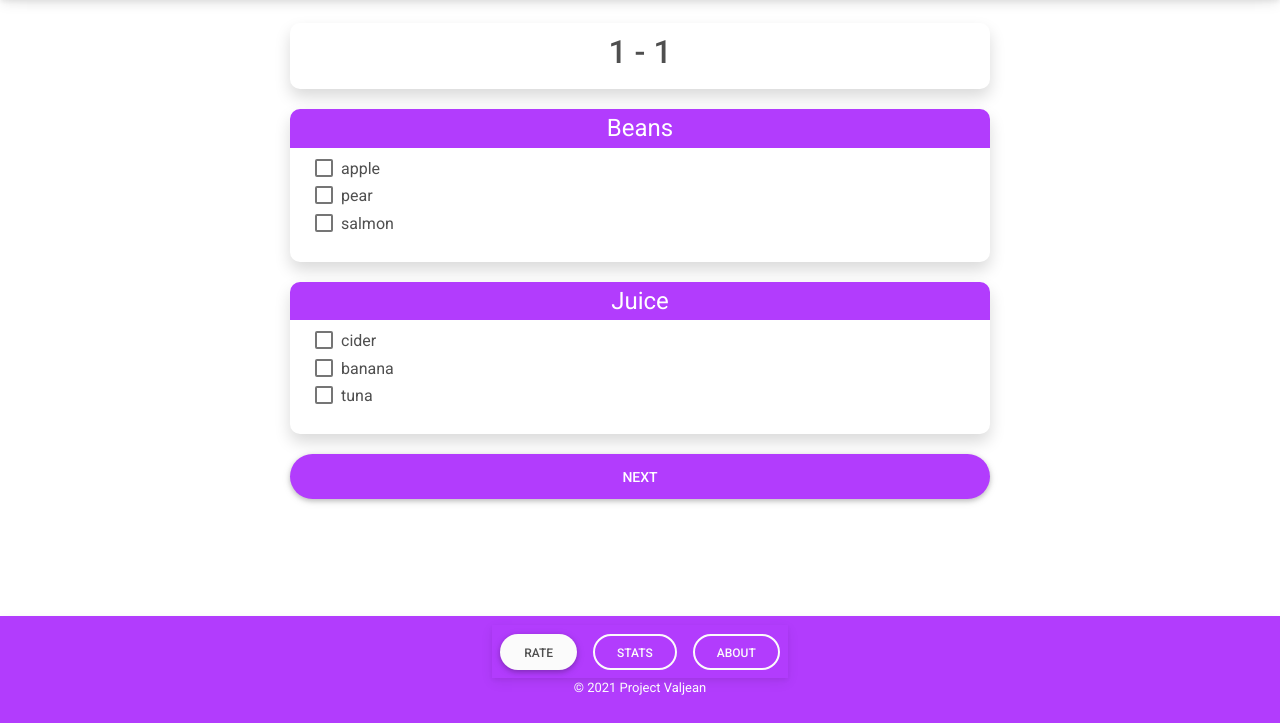
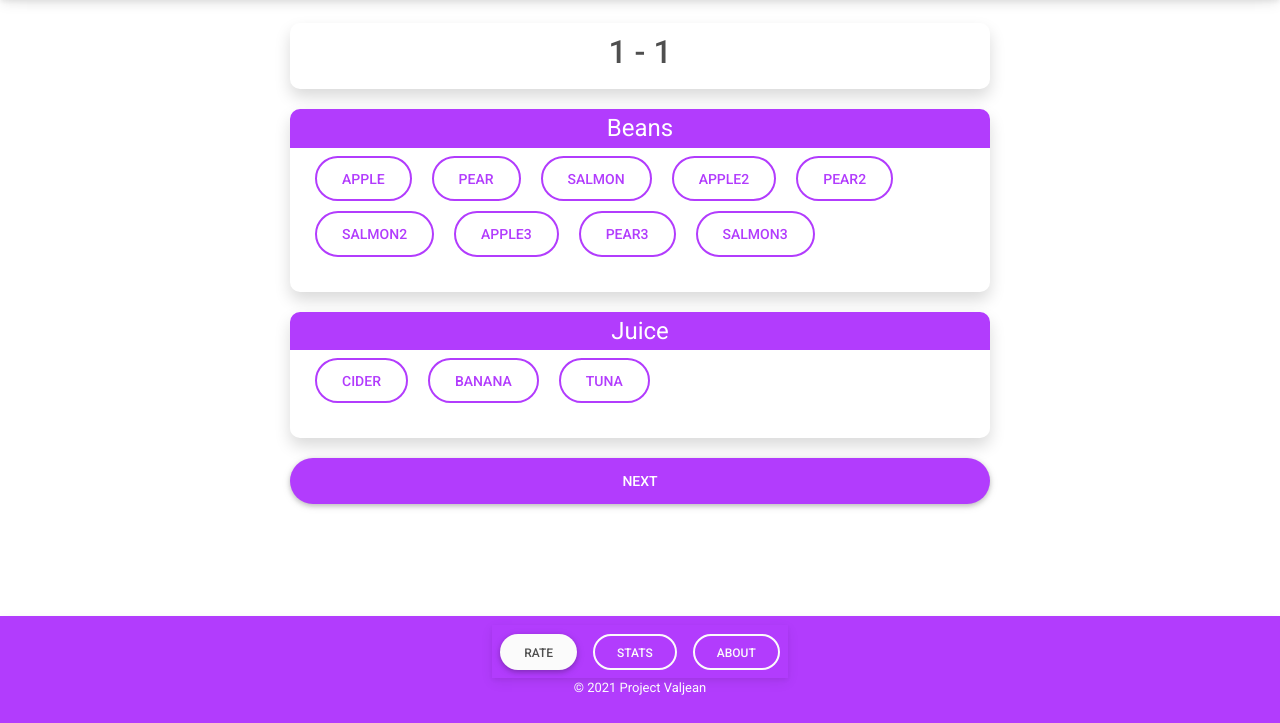
Before and after one commit to mcookly/project-valjean, a Flask app: page /rate/1/1/select/ in a window 1280 px wide. Shown: the part 77-800 px from the top of the page. Run offline with Flask 2, Linux system fonts and the light colour scheme; some libraries are stand-ins or nearby versions.

Commit message:
Changed select food btn layout

```diff
--- a/web/src/main.py
+++ b/web/src/main.py
@@ -26,7 +26,7 @@ def meal(dh):
     return render_template('rate/meal.html', dh=dh, meals=meals)
 @app.route('/rate/<dh>/<meal>/select/')
 def select(dh, meal):
-    food = {'Beans': ['apple', 'pear', 'salmon'], 'Juice': ['cider', 'banana', 'tuna']} # TODO: replace with SQL data
+    food = {'Beans': ['apple', 'pear', 'salmon', 'apple2', 'pear2', 'salmon2', 'apple3', 'pear3', 'salmon3',], 'Juice': ['cider', 'banana', 'tuna']} # TODO: replace with SQL data
     return render_template('rate/select.html', dh=dh, meal=meal, food_items = food)
 @app.route('/rate/rating/<dh>/<meal>/<food>')
 def rating(dh, meal, food):
--- a/web/src/templates/rate/select.html
+++ b/web/src/templates/rate/select.html
@@ -1,16 +1,26 @@
 {% extends "rate-base.html" %}
 {% set active_page = "Rate" %}
 {% block content %}
+<script>
+    $(document).ready(function() {
+        $(".btn-check").click(function(e) {
+            // Change thumbs up/down color on active radion btn.
+            var id = this.id;
+            console.log("Clicked " + id); // debug
+            $("#label-" + id).toggleClass("btn-outline-secondary btn-secondary");
+        });
+    });
+</script>
 <form action="{{ url_for('record_food_items', dh=dh, meal=meal) }}" style="width: 100%;" method="POST">
     {% for cat in food_items.keys() %}
         <div class="flex-row rate-form shadow">
             <legend class="big-legend" for="{{ cat }}Cat">{{ cat }}</legend>
             <div class="form-padding">
                 {% for food_item in food_items[cat] %}
-                <div class="form-check">
+                <div class="form-check-inline">
                     <!-- name = dict key, value = dict value -->
-                    <input class="form-check-input" type="checkbox" value="{{ food_item }}" id="{{ cat }}-{{ food_item }}" name="{{ cat }}">
-                    <label class="form-check-label" for="{{ cat }}-{{ food_item }}">{{ food_item }}</label>
+                    <input class="btn-check" type="checkbox" value="{{ food_item }}" id="{{ cat }}-{{ food_item }}" name="{{ cat }}">
+                    <label id="label-{{ cat }}-{{ food_item }}" class="btn btn-lg btn-rounded btn-outline-secondary" style="margin-bottom: 10px;" for="{{ cat }}-{{ food_item }}">{{ food_item }}</label>
                 </div>
                 {% endfor %}
             </div>
```
Also changed, not shown: scraper/old_files/crawl_sim.py (added, +14 -0 lines).
